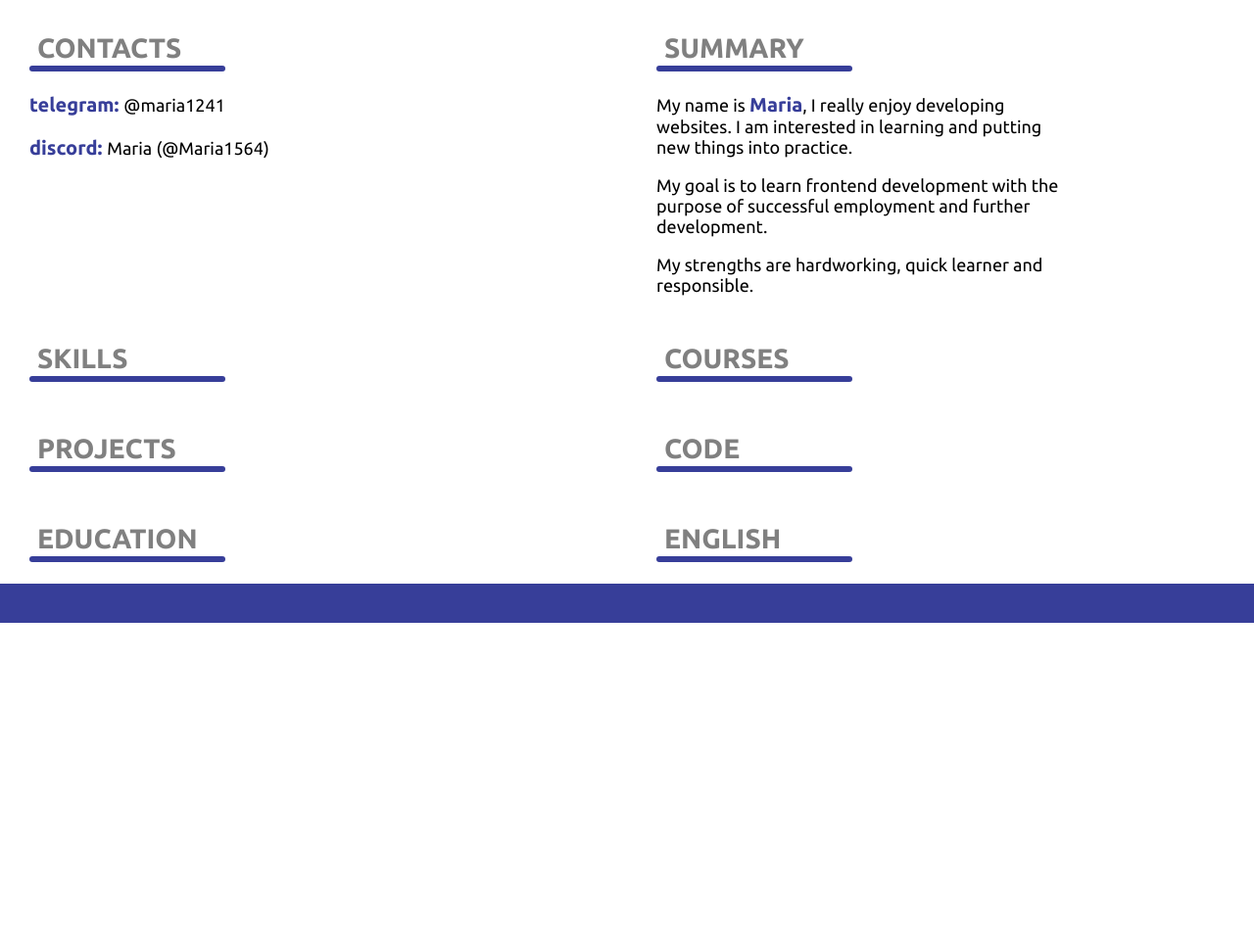
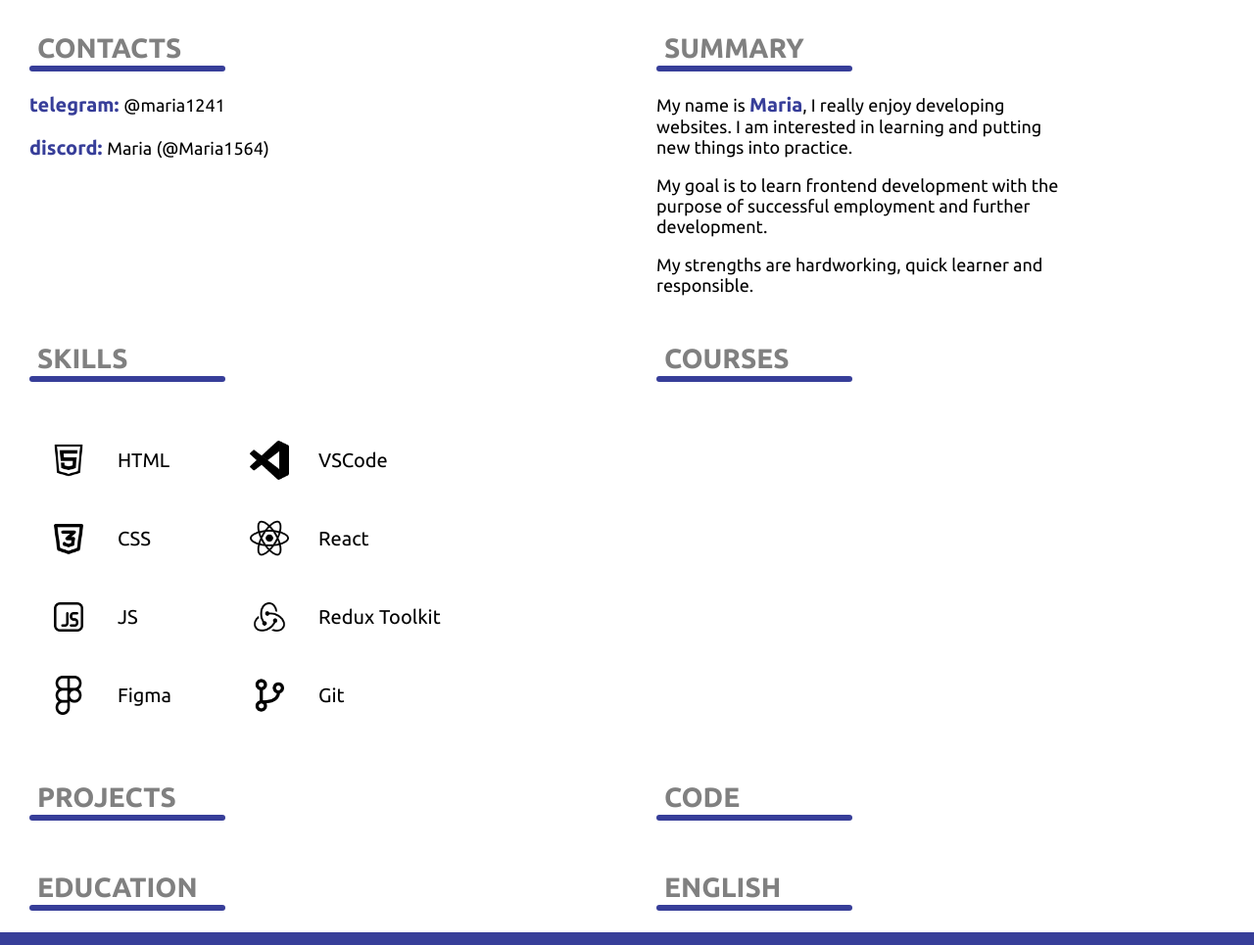
Before and after one commit to Maria1564/rsschool-cv, a plain HTML site: page index.html in a window 1280 px wide. Shown: the part 363-1328 px from the top of the page at 98% size. Before the commit the page ends 999 px from the top, so only its background shows below. Drawn offline with Linux system fonts and the light colour scheme.

Commit message:
feat: add section skills

```diff
--- a/index.html
+++ b/index.html
@@ -90,6 +90,44 @@
           </section>
           <section class="section" id="skills">
             <h2 class="section__title">skills</h2>
+            <div class="skills__cols">
+                <ul class="skills__col">
+                    <li class="skills__item">
+                        <img src="./assets/icons/html5.png " alt="html" width="80" height="80">
+                        <span class="skills__item-span">HTML</span>
+                    </li>
+                    <li class="skills__item">
+                        <img src="./assets/icons/brand-css3.png" alt="css" width="80" height="80">
+                        <span class="skills__item-span">CSS</span>
+                    </li>
+                    <li class="skills__item">
+                        <img src="./assets/icons/javascript.png" alt="js" width="80" height="80">
+                        <span class="skills__item-span">JS</span>
+                    </li>
+                    <li class="skills__item">
+                        <img src="./assets/icons/figma.png" alt="figma" width="80" height="80">
+                        <span class="skills__item-span">Figma</span>
+                    </li>
+                </ul>
+                <ul class="skills__col">
+                    <li class="skills__item">
+                        <img src="./assets/icons/vscode.png " alt="vscode" width="80" height="80">
+                        <span class="skills__item-span">VSCode</span>
+                    </li>
+                    <li class="skills__item">
+                        <img src="./assets/icons/react.png" alt="react" width="80" height="80">
+                        <span class="skills__item-span">React</span>
+                    </li>
+                    <li class="skills__item">
+                        <img src="./assets/icons/redux.png" alt="redux" width="80" height="80">
+                        <span class="skills__item-span">Redux Toolkit</span>
+                    </li>
+                    <li class="skills__item">
+                        <img src="./assets/icons/git-branch.png" alt="git" width="80" height="80">
+                        <span class="skills__item-span">Git</span>
+                    </li>
+                </ul>
+            </div>
           </section>
           <section class="section" id="courses">
             <h2 class="section__title">courses</h2>
--- a/style.css
+++ b/style.css
@@ -151,3 +151,24 @@ span {
 .summary__test {
     max-width: 425px;;
 }
+
+.skills__cols {
+    display: flex;
+    gap: 60px;
+    flex-wrap: wrap;
+}
+
+.skills__col {
+    padding: 0;
+}
+
+.skills__item {
+    display: flex;
+    align-items: center;
+    gap: 10px;
+}
+
+.skills__item-span {
+    color: #000000;
+    font-weight: 400;
+}
```
Also changed, not shown: assets/icons/brand-css3.png (added), assets/icons/figma.png (added), assets/icons/git-branch.png (added), assets/icons/html5.png (added), assets/icons/javascript.png (added), assets/icons/react.png (added), assets/icons/redux.png (added), assets/icons/vscode.png (added).
